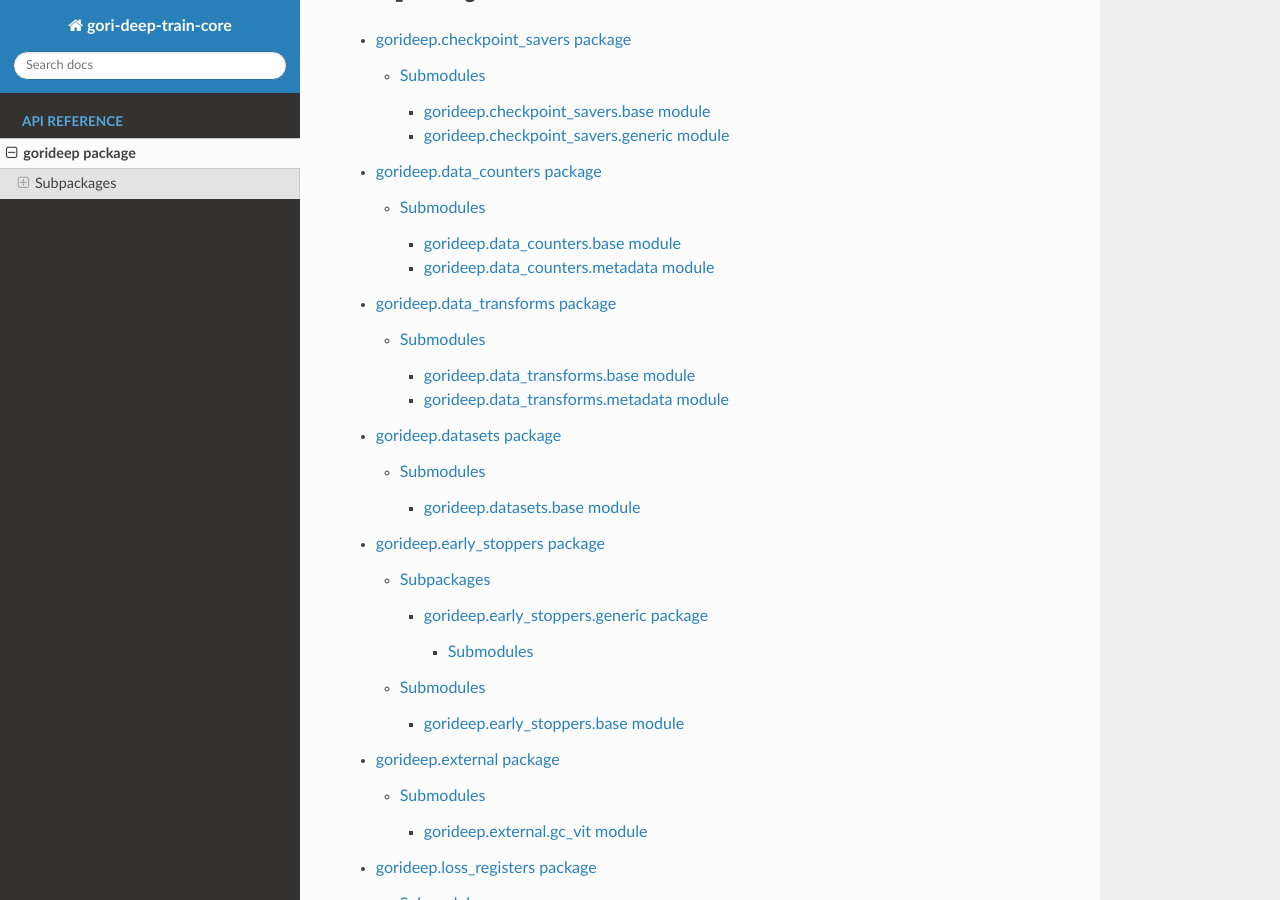
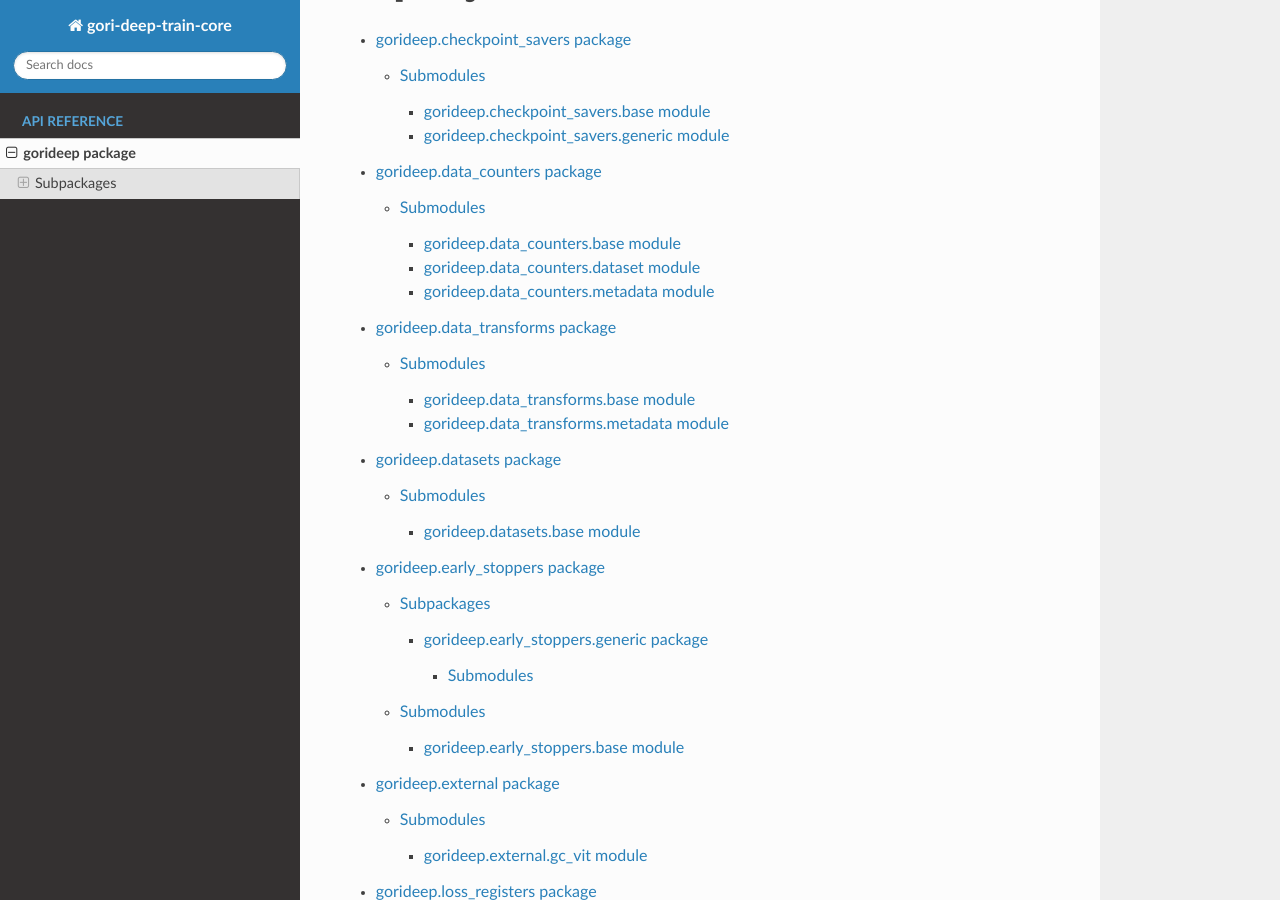
Before and after one commit to RedReservoir/gori-deep-train-core, a Sphinx documentation site: the page built from docs/api/gorideep.rst, in a window 1280 px wide and 900 px high, scrolled down 312 px. Built offline with Sphinx 7.4.7 and the Read the Docs theme 3.1.0, drawn with Linux system fonts in a browser that asks for light colours.

Commit message:
Refreshed docs

```diff
--- /dev/null
+++ b/docs/api/gorideep.data_counters.dataset.rst
@@ -0,0 +1,7 @@
+gorideep.data\_counters.dataset module
+======================================
+
+.. automodule:: gorideep.data_counters.dataset
+   :members:
+   :show-inheritance:
+   :undoc-members:
--- a/docs/api/gorideep.data_counters.rst
+++ b/docs/api/gorideep.data_counters.rst
@@ -13,4 +13,5 @@ Submodules
    :maxdepth: 4
 
    gorideep.data_counters.base
+   gorideep.data_counters.dataset
    gorideep.data_counters.metadata
```
